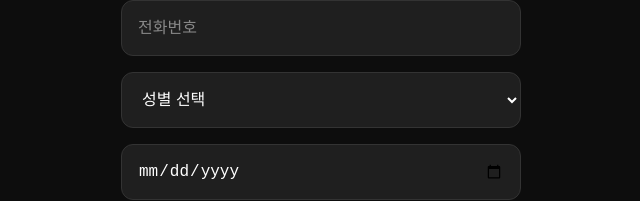
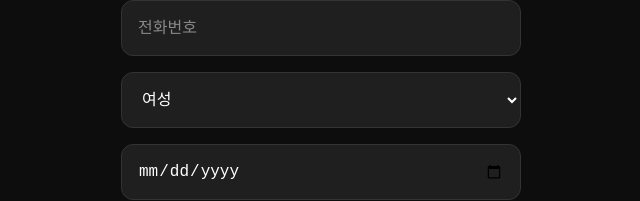
Before and after one commit to SafeView/Frontend, a React (Vite) app: page /signup in a window 1280 px wide. Shown: the part 541-742 px from the top of the page, without its empty margins (319-959 px from the left). Built offline with nearby package versions, Linux system fonts and the light colour scheme.

Commit message:
FIX : type error 수정

```diff
--- a/src/pages/Auth/SignupPage.tsx
+++ b/src/pages/Auth/SignupPage.tsx
@@ -1,9 +1,9 @@
 import { useState } from "react";
 import styles from "./SignupPage.module.css";
-import { useNavigate } from "react-router-dom";
 import { useSignupMutation } from "../../hooks/UserSignupMutation.ts";
 import { useEmailCheck } from "../../hooks/useEmailCheck.ts";
 import AddressInput from "../../components/AddressInput/AddressInput.tsx";
+import type { Gender } from "../../types/user.ts";
 
 const SignupPage = () => {
   const [email, setEmail] = useState("");
@@ -12,10 +12,9 @@ const SignupPage = () => {
   const [address, setAddress] = useState("");
   const [detailAddress, setDetailAddress] = useState("");
   const [phone, setPhone] = useState("");
-  const [gender, setGender] = useState("");
+  const [gender, setGender] = useState<Gender>("FEMALE");
   const [birthday, setBirthday] = useState("");
 
-  const navigate = useNavigate();
   const { emailChecked, checkEmailDuplication, resetEmailCheck } = useEmailCheck();
 
   // 회원가입 뮤테이션 훅 사용
@@ -112,7 +111,7 @@ const SignupPage = () => {
         <select
           className={styles.input}
           value={gender}
-          onChange={(e) => setGender(e.target.value)}
+          onChange={(e) => setGender(e.target.value as Gender)}
         >
           <option value="">성별 선택</option>
           <option value="MALE">남성</option>
```
